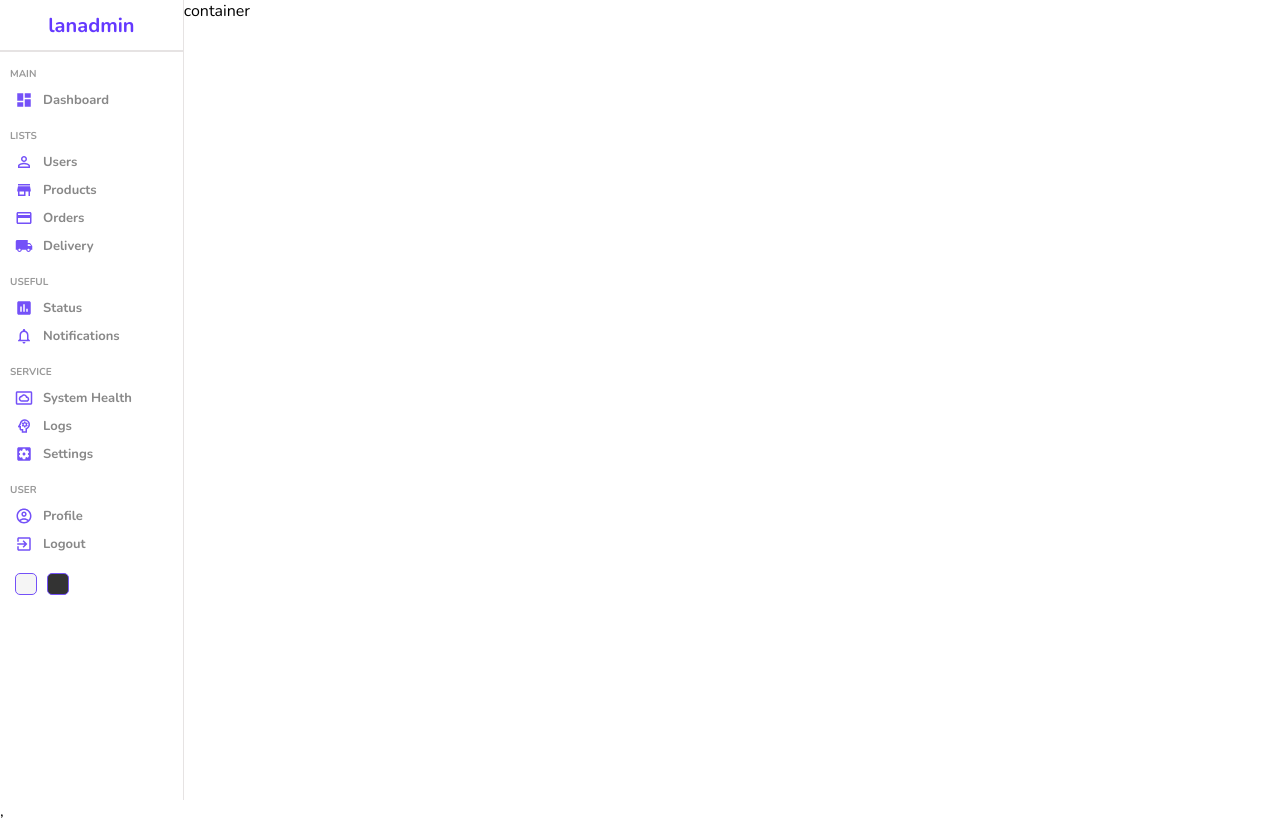
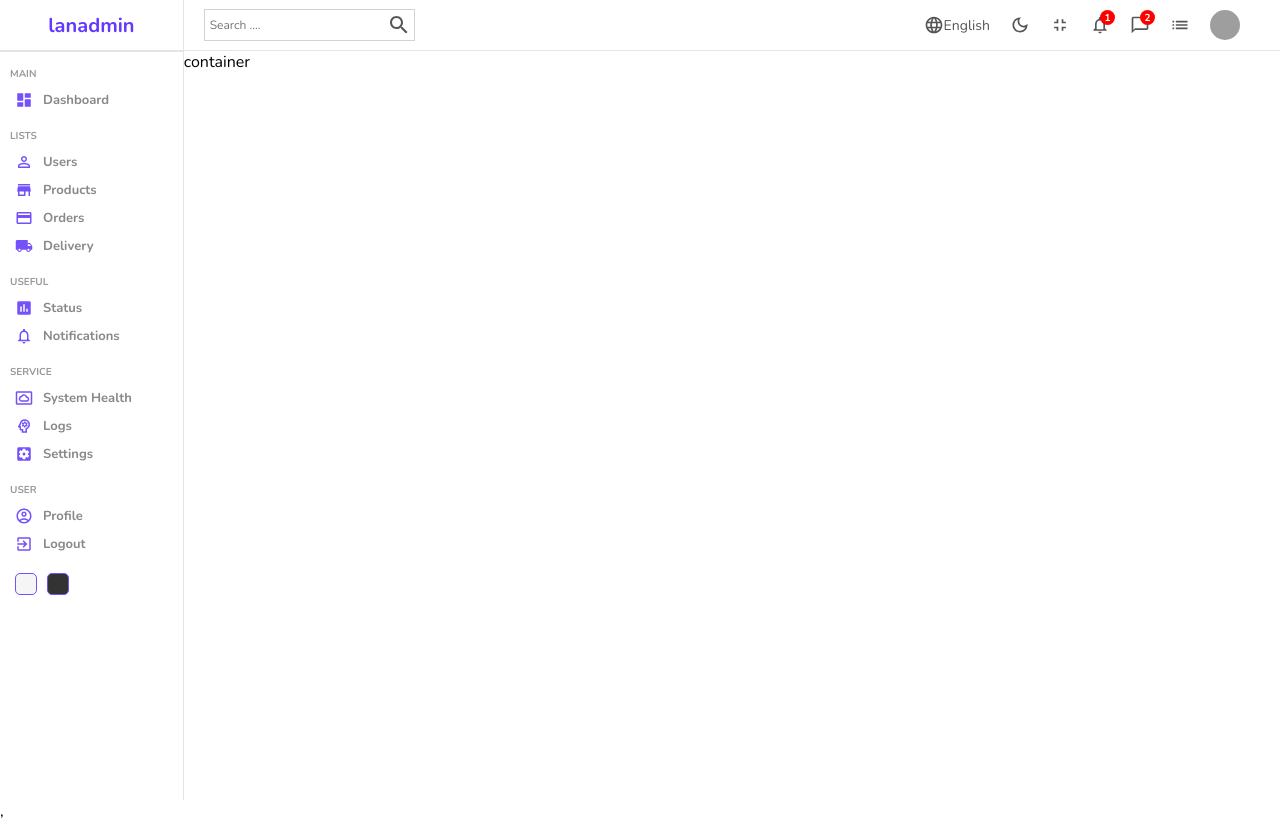
Before and after one commit to suhturhlaing/react-admin-dashboard, a React (Create React App) app: page / in a window 1280 px wide. Built offline with nearby package versions, Linux system fonts and the light colour scheme; grey boxes are pictures that could not be loaded.

Commit message:
[modify] first commit

```diff
--- a/src/components/navbar/Navbar.jsx
+++ b/src/components/navbar/Navbar.jsx
@@ -1,9 +1,59 @@
 import "./navbar.scss"
+import SearchOutlinedIcon from '@mui/icons-material/SearchOutlined';
+import LanguageOutlinedIcon from '@mui/icons-material/LanguageOutlined';
+import DarkModeOutlinedIcon from "@mui/icons-material/DarkModeOutlined";
+import FullscreenExitOutlinedIcon from "@mui/icons-material/FullscreenExitOutlined";
+import NotificationsNoneOutlinedIcon from "@mui/icons-material/NotificationsNoneOutlined";
+import ChatBubbleOutlineOutlinedIcon from "@mui/icons-material/ChatBubbleOutlineOutlined";
+import ListOutlinedIcon from "@mui/icons-material/ListOutlined";
+
 
 function Navbar() {
   return (
     <div className='navbar'>
-      Navbar
+      <div className="wrapper">
+
+        {/* Search */}
+        <div className="search">
+          <input type="text" placeholder="Search ...." />
+          <SearchOutlinedIcon />
+        </div>
+
+        {/* Right Material icon option */}
+        <div className="items">
+          <div className="item">
+            <LanguageOutlinedIcon className="icon"/>
+            English
+          </div>
+
+          <div className="item">
+            <DarkModeOutlinedIcon className="icon"/>
+          </div>
+
+          <div className="item">
+            <FullscreenExitOutlinedIcon className="icon"/>
+          </div>
+
+          <div className="item">
+            <NotificationsNoneOutlinedIcon className="icon"/>
+            <div className="counter">1</div>
+          </div>
+
+          <div className="item">
+            <ChatBubbleOutlineOutlinedIcon className="icon"/>
+            <div className="counter">2</div>
+          </div>
+
+          <div className="item">
+            <ListOutlinedIcon className="icon"/>
+          </div>
+
+          <div className="item">
+            <img src="https://images.pexels.com/photos/941693/pexels-photo-941693.jpeg?auto=compress&cs=tinysrgb&dpr=2&w=500" alt="" className="avatar" />
+          </div>
+        </div>
+
+      </div>
     </div>
   )
 }
--- a/src/components/navbar/navbar.scss
+++ b/src/components/navbar/navbar.scss
@@ -0,0 +1,71 @@
+.navbar{
+    height : 50px;
+    border-bottom: 0.5px solid rgb(231, 228, 228 );
+    display: flex;
+    align-items: center;
+    font-size: 14px;
+    color: #555;
+
+    .wrapper{
+        width: 100%;
+        padding: 20px;
+        display: flex;
+        align-items: center;
+        justify-content: space-between;
+
+        .search{
+            display: flex;
+            align-items: center;
+            border: 0.5px solid lightgray;
+            padding: 3px;
+
+            input{
+                border: none;
+                outline: none;
+                background-color: transparent;
+
+                &::placeholder{
+                    font-size: 12px;
+                }
+            }
+        }
+
+        .items{
+            display: flex;
+            align-items: center;
+
+            .item{
+                display: flex;
+                align-items: center;
+                margin-right: 20px;
+                position: relative;
+
+                .icon{
+                    font-size: 20px;
+                }
+
+                .avatar{
+                    width: 30px;
+                    height : 30px;
+                    border-radius: 50%;
+                }
+
+                .counter{
+                    width : 15px;
+                    height: 15px;
+                    background-color: red;
+                    border-radius: 50%;
+                    color : white;
+                    display: flex;
+                    align-items: center;
+                    justify-content: center;
+                    font-size: 10px;
+                    font-weight: bold;
+                    position: absolute;
+                    top : -5px;
+                    right: -5px;
+                }
+            }
+        }
+    }
+}
--- a/src/pages/home/Home.jsx
+++ b/src/pages/home/Home.jsx
@@ -1,12 +1,16 @@
 import React from 'react'
 import Sidebar from '../../components/sidebar/Sidebar'
+import Navbar from '../../components/navbar/Navbar'
 import './home.scss'
 
 const Home = () => {
   return (
     <div className='home'>
       <Sidebar />
-      <div className='homeContainer'>container</div>
+      <div className='homeContainer'>
+        <Navbar />
+        container
+      </div>
     </div>
   )
 }
```
